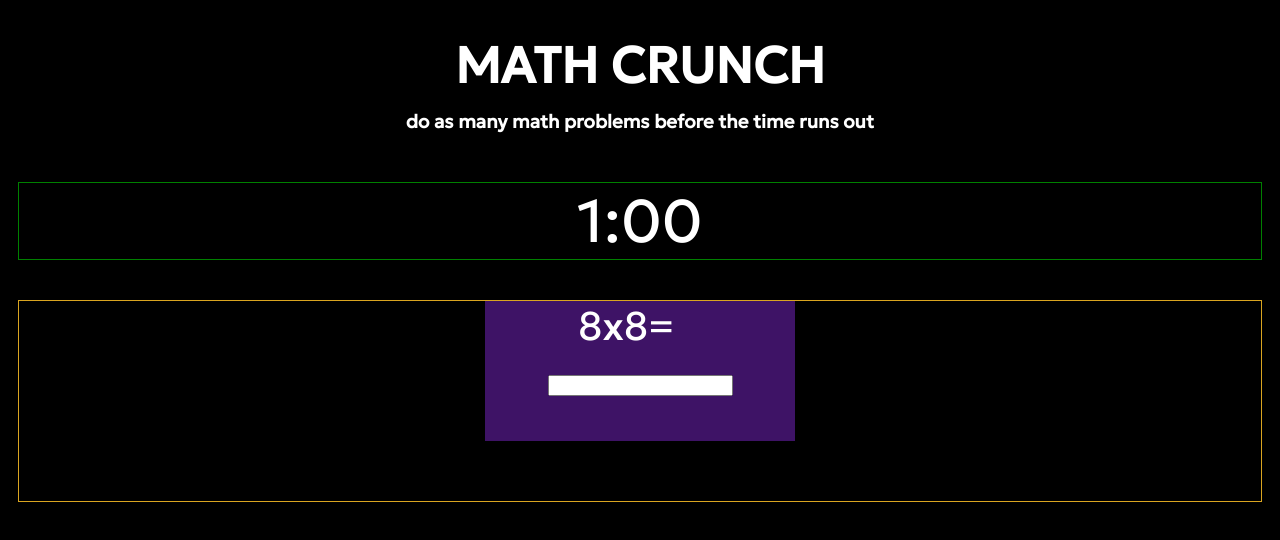
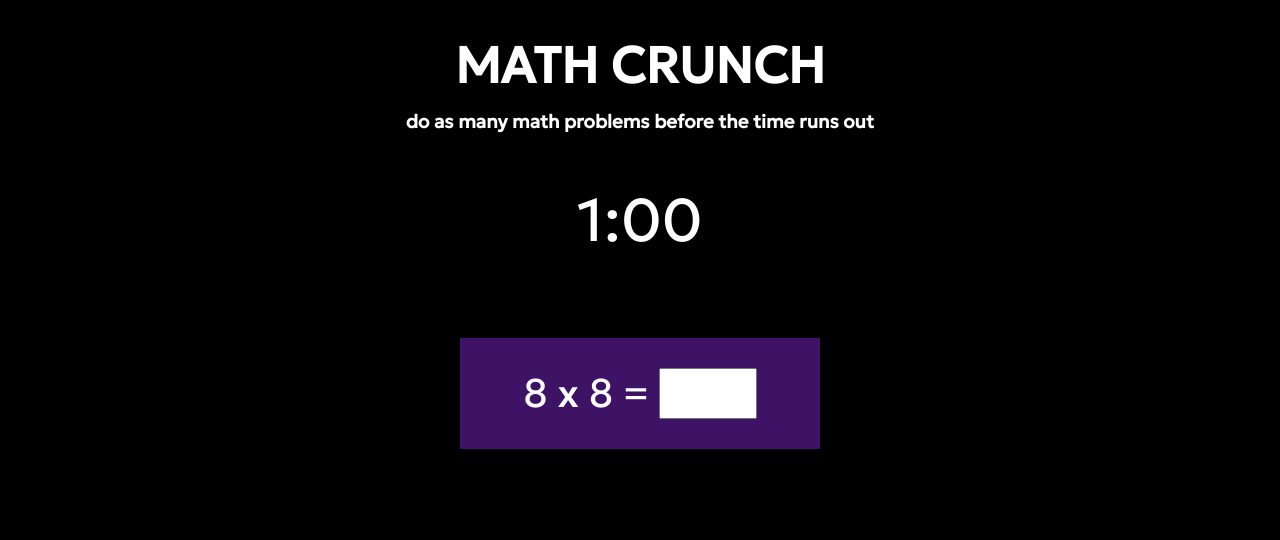
Before and after one commit to TheWhiteHackers/Are_You_Human_Multiplication_Version, a plain HTML site: page index.html in a window 1280 px wide. Drawn offline with Linux system fonts and the light colour scheme; a web font is replaced by a local one.

Commit message:
minor css....

```diff
--- a/index.html
+++ b/index.html
@@ -19,8 +19,8 @@
     <div id="cardcon">
 
         <div id="card">
-            <div id="equ">8x8=</div>
-            <input type="text" id="yourans">
+            <span id="equ">8 x 8 = </span>
+            <input type="text" id="yourans" onkeypress="checkans()">
         </div>
 
     </div>
--- a/style.css
+++ b/style.css
@@ -10,22 +10,23 @@ h1{
 }
 #timer{
     margin: 10px;
-    border: 1px solid green;
+    border: 0px solid green;
     font-size: 60px;
 }
 #cardcon{
-    margin: 10px;
-    border: 1px solid goldenrod;
+    margin: 50px 10px 10px 10px;
+    border: 0px solid goldenrod;
     height: 200px;
 }
 #card{
+    padding: 30px;
     font-size: 40px;
-    width: 25%;
-    height: 70%;
+    width: 300px;
     background-color: rgba(137, 43, 226, 0.45);
     margin: 0 auto;
+    text-align: center;
 }
-#equ{
-    margin-left: 30%;
-    float: left;
+#yourans{
+    font-size: 40px;
+    width: 90px;
 }
```
